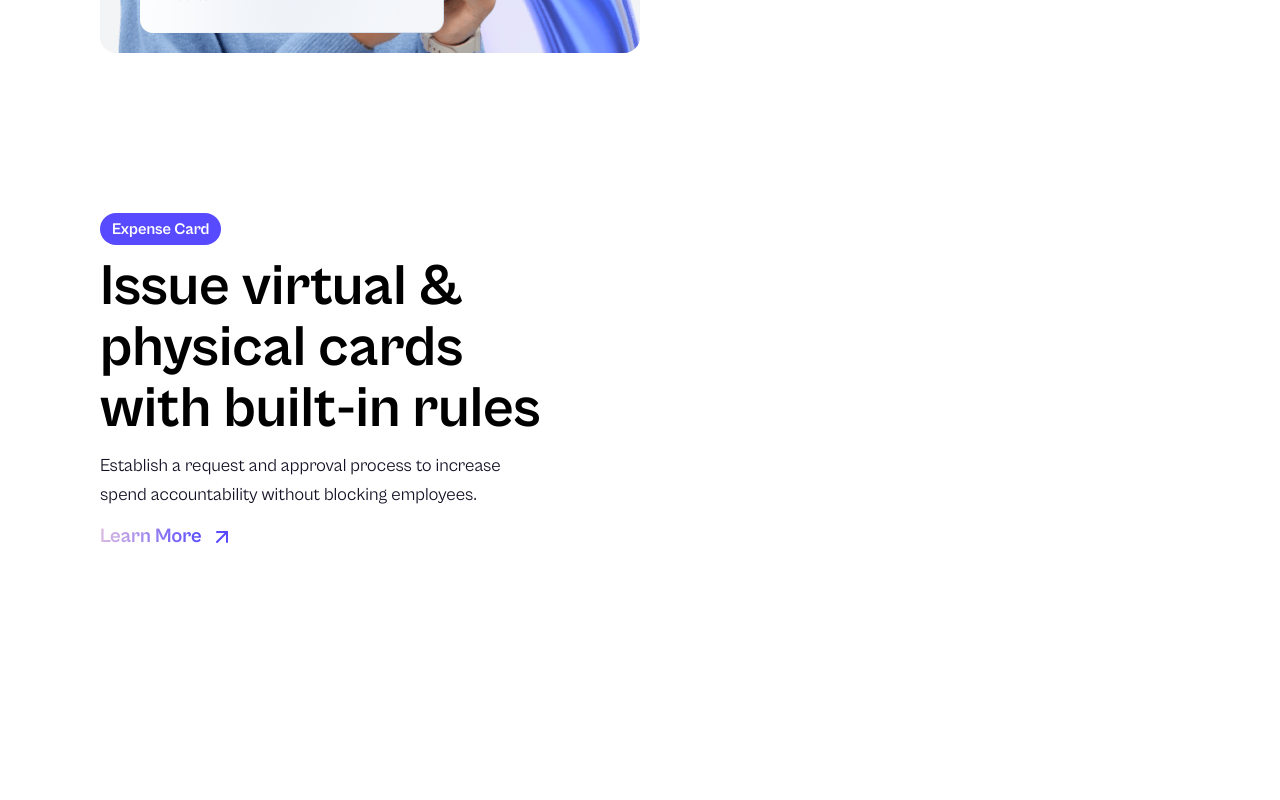
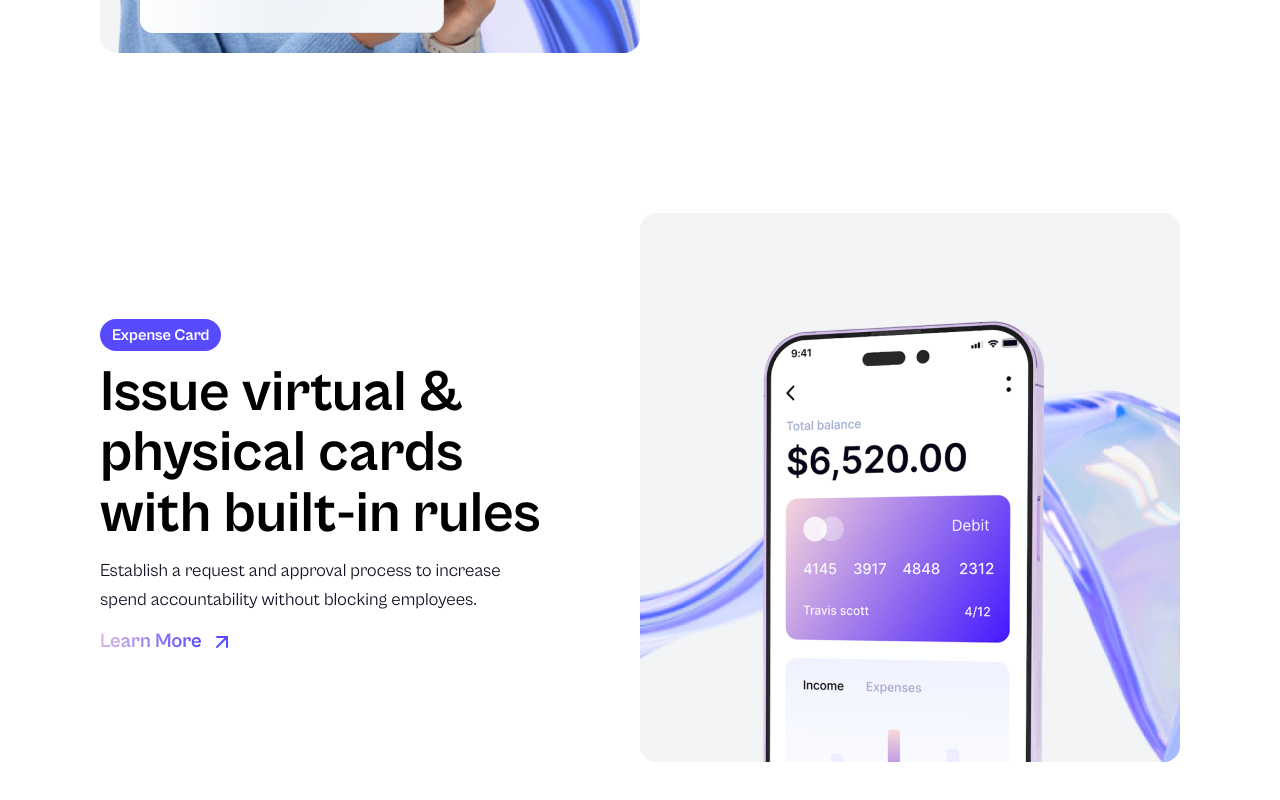
Before and after one commit to skupta12/DoWhith, a Next.js app: page / in a window 1280 px wide. Shown: the part 3027-3827 px from the top of the page. Before the commit the page ends 3739 px from the top, so only its background shows below. Built offline with nearby package versions, Linux system fonts and the light colour scheme.

Commit message:
IssueVirtual.tsx component has been finished

```diff
--- a/src/components/sections/home/IssueVirtual.tsx
+++ b/src/components/sections/home/IssueVirtual.tsx
@@ -12,7 +12,7 @@ const ShowCase = () => {
     <section className={styles.sectionPaddingV1}>
       <MaxWidthWrapper>
         <div className="grid grid-cols-12 md:gap-y-0 gap-y-12 items-center">
-          <div className={`col-span-12 md:col-span-6 lg:pr-24 md:pr-10`}>
+          <div className={`col-span-12 md:col-span-6 lg:pr-24 md:pr-10 md:order-1 order-2`}>
             <div className="bg-primary-200 text-white font-semibold px-3
             py-1 rounded-full inline-block mb-3">
               Expense Card
@@ -26,9 +26,24 @@ const ShowCase = () => {
             </p>
             <LinkButton title="Learn More" type="button" />
           </div>
-          <div className="col-span-12 md:col-span-6">
+          <div className="col-span-12 md:col-span-6 order-1">
             <div className="relative overflow-hidden">
-
+              <Image
+                className="rounded-2xl bg-gray-100 w-full"
+                width={568}
+                height={577}
+                quality={85}
+                src={BgGetControlImage}
+                alt="bg part image"
+              />
+              <Image
+                quality={85}
+                className="absolute sm:-bottom-3 -bottom-5 md:left-20 left-1/4 lg:w-[369px] xs:w-[289px] w-[200px] lg:h-[488px] xs:h-[408px] h-[300px] object-contain"
+                // width={369}
+                // height={488}
+                src={MainControlImage}
+                alt="main part image"
+              />
             </div>
           </div>
         </div>
--- a/tailwind.config.ts
+++ b/tailwind.config.ts
@@ -22,6 +22,12 @@ const config: Config = {
         "header": "rgba(255, 255, 255, 0.3)"
       },
     },
+    screens: {
+      "xs": "400px",
+      "sm": "640px",
+      "md": "768px",
+      "lg": "1024px"
+    }
   },
   plugins: [],
 };
```
